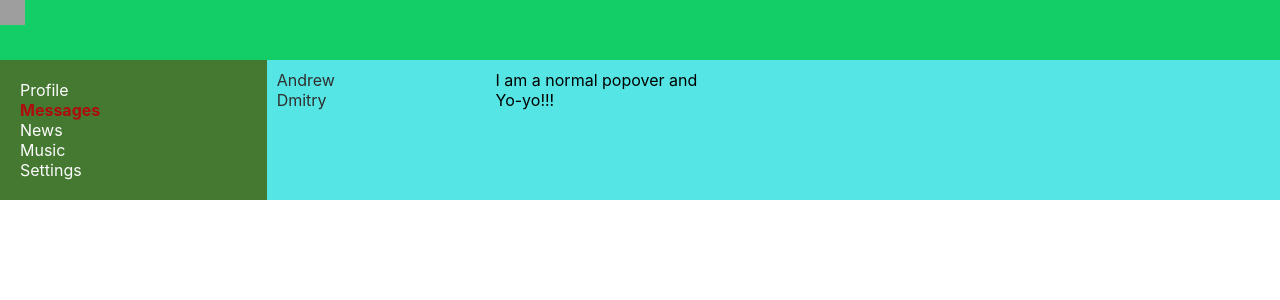
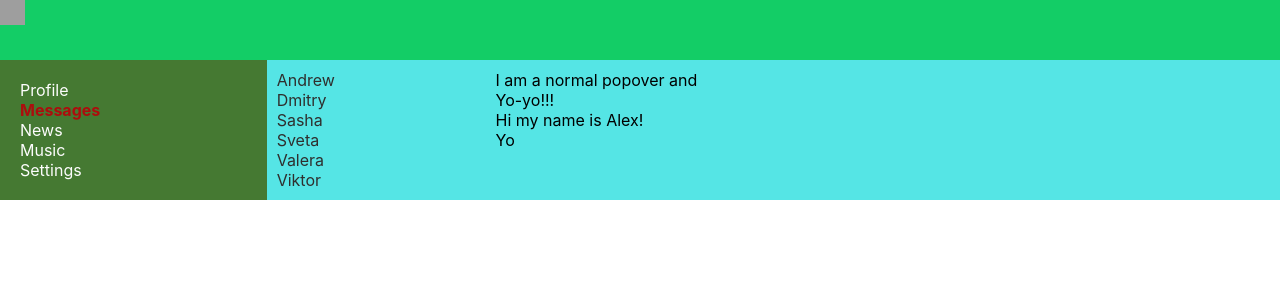
Before and after one commit to alpetrushkin/_react-samuraj, a React (Create React App) app: page /dialogs in a window 1280 px wide. Shown: the top 300 px of the page. Built offline with nearby package versions, Linux system fonts and the light colour scheme; grey boxes are pictures that could not be loaded.

Commit message:
25(метод массива - map)

```diff
--- a/src/components/Dialogs/Dialogs.tsx
+++ b/src/components/Dialogs/Dialogs.tsx
@@ -36,6 +36,10 @@ export const Dialogs = () => {
    const dialogsData: DialogsDataType[] = [
       {id: 1, name: 'Andrew'},
       {id: 2, name: 'Dmitry'},
+      {id: 3, name: 'Sasha'},
+      {id: 4, name: 'Sveta'},
+      {id: 5, name: 'Valera'},
+      {id: 6, name: 'Viktor'}
    ]
 
    type MessageDataType = {
@@ -46,26 +50,21 @@ export const Dialogs = () => {
    const messageData: MessageDataType[] = [
       {id: 1, message: 'I am a normal popover and'},
       {id: 2, message: 'Yo-yo!!!'},
+      {id: 3, message: 'Hi my name is Alex!'},
+      {id: 4, message: 'Yo'}
    ]
+
+   const dialogElement = dialogsData.map(d => <DialogItem name={d.name} id={d.id}/>)
+   const messageElement = messageData.map(m => <MessageItem message={m.message}/>)
 
    return (
       <div className={s.dialogs}>
          <div className={s.dialog}>
-            <DialogItem name={dialogsData[0].name} id={dialogsData[0].id}/>
-            <DialogItem name={dialogsData[1].name} id={dialogsData[1].id}/>
-            {/*<DialogItem name="Sasha" id={3}/>*/}
-            {/*<DialogItem name="Sveta" id={4}/>*/}
-            {/*<DialogItem name="Valera" id={5}/>*/}
-            {/*<DialogItem name="Viktor" id={6}/>*/}
+            {dialogElement}
          </div>
 
          <div className={s.message}>
-           <MessageItem message={messageData[0].message}/>
-           <MessageItem message={messageData[1].message}/>
-           {/*<MessageItem message="Lorem ipsum dolor sit amet, consectetur adipisicing elit."/>*/}
-           {/*<MessageItem message="Hi my name is Alex!"/>*/}
-           {/*<MessageItem message="Yo"/>*/}
-           {/*<MessageItem message="Yo-yo!!!"/>*/}
+            {messageElement}
          </div>
       </div>
    );
--- a/src/components/Profile/MyPosts/MyPosts.tsx
+++ b/src/components/Profile/MyPosts/MyPosts.tsx
@@ -11,8 +11,10 @@ export const MyPosts = () => {
 
    const postData: PostDataType[] = [
       {id: 1, title: 'Hi hi', likes: 20},
-      {id: 2, title: 'yo-yo-yo', likes: 35},
+      {id: 2, title: 'yo-yo-yo', likes: 55}
    ]
+
+   const postElement = postData.map(p => <Post title={p.title} likes={p.likes}/>)
 
    return (
       <div className={s.myPost}>
@@ -25,8 +27,7 @@ export const MyPosts = () => {
                <button>Send</button>
             </div>
          </div>
-        <Post title={postData[0].title} likes={postData[0].likes}/>
-        <Post title={postData[1].title} likes={postData[1].likes}/>
+         {postElement}
       </div>
    );
 };
```
